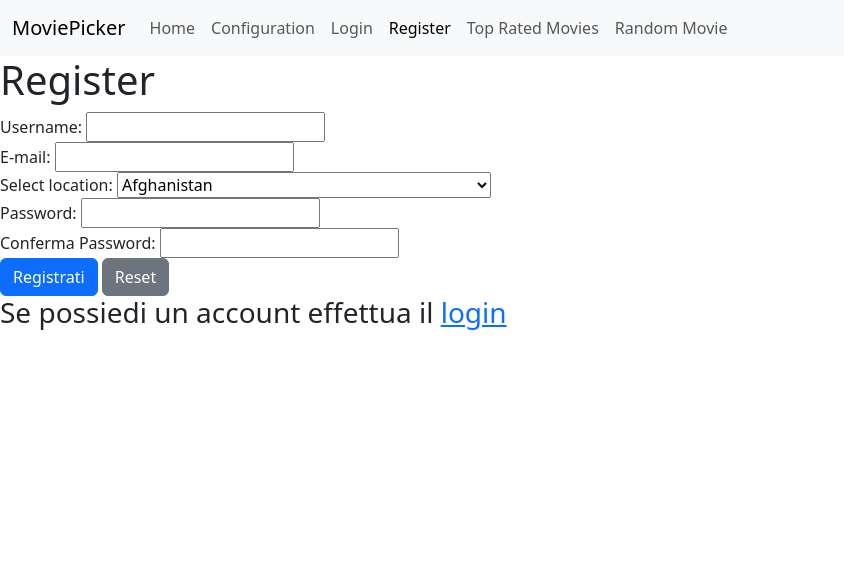
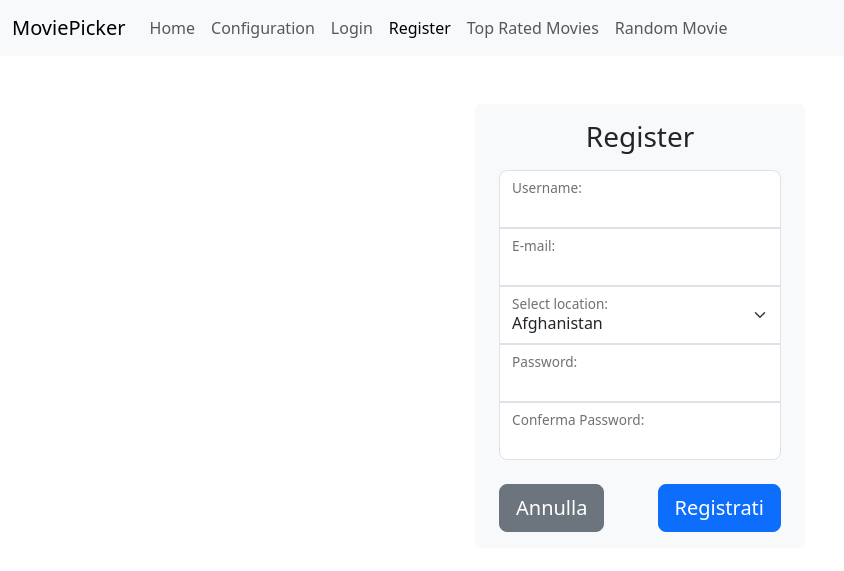
Before and after one commit to Armando-96/movie-picker, a Node server app: page /register.html in a window 1280 px wide. Shown: the top 571 px of the page, without its empty margins (0-844 px from the left). Run offline with Node 20, Linux system fonts and the light colour scheme.

Commit message:
Implementato bootstrap per le pagine login.html e register.html + creazione file style.css generale nella cartella public/css

```diff
--- a/public/css/style.css
+++ b/public/css/style.css
@@ -1,4 +1,25 @@
+.center-vertical {
+  top: 48%;
+  left: 50%;
+  position: absolute;
+  -webkit-transform: translate(-50%, -50%);
+  -ms-transform: translate(-50%, -50%);
+  transform: translate(-50%, -50%);
+}
+
 .form-signin {
   max-width: 330px;
   padding: 15px;
 }
+
+.border-radius-0 {
+  border-radius: 0px;
+}
+
+.border-radius-b-0 {
+  border-radius: 8px 8px 0px 0px;
+}
+
+.border-radius-t-0 {
+  border-radius: 0px 0px 8px 8px;
+}
--- a/public/register.html
+++ b/public/register.html
@@ -5,13 +5,13 @@
     <meta http-equiv="X-UA-Compatible" content="IE=edge" />
     <meta name="viewport" content="width=device-width, initial-scale=1.0" />
     <title>Document</title>
-    <link rel="stylesheet" href="/css/style.css" />
     <link
       href="https://cdn.jsdelivr.net/npm/bootstrap@5.3.0-alpha3/dist/css/bootstrap.min.css"
       rel="stylesheet"
       integrity="sha384-KK94CHFLLe+nY2dmCWGMq91rCGa5gtU4mk92HdvYe+M/SXH301p5ILy+dN9+nJOZ"
       crossorigin="anonymous"
     />
+    <link rel="stylesheet" href="/css/style.css" />
   </head>
 
   <body>
@@ -43,22 +43,43 @@
         </div>
       </div>
     </nav>
-    <h1>Register</h1>
-
+    <div class="container w-100 mx-auto my-5">
+      <main
+        class="form-signin text-center py-3 px-4 w-100 m-auto bg-body-tertiary rounded"
+      >
+        <h1 class="h3 mb-3 fw-normal">Register</h1>
         <form
           onsubmit="return validateForm();"
           action="http://localhost:3000/user/signup"
           method="post"
           name="form_utente"
         >
+          <div class="form-floating">
+            <input
+              class="form-control border-radius-b-0"
+              type="text"
+              id="username"
+              name="username"
+              required
+            />
             <label for="username">Username:</label>
-      <input type="text" id="username" name="username" required /><br />
-
+          </div>
+          <div class="form-floating">
+            <input
+              class="form-control border-radius-0"
+              type="email"
+              id="email"
+              name="email"
+              required
+            />
             <label for="email">E-mail:</label>
-      <input type="email" id="email" name="email" required /><br />
-
-      <label for="location">Select location:</label>
-      <select id="location" name="location">
+          </div>
+          <div class="form-floating">
+            <select
+              class="form-select border-radius-0"
+              id="location"
+              name="location"
+            >
               <option>Afghanistan</option>
               <option>Albania</option>
               <option>Algeria</option>
@@ -298,24 +319,48 @@
               <option>Yemen</option>
               <option>Yugoslavia</option>
               <option>Zambia</option>
-        <option>Zimbabwe</option></select
-      ><br />
+              <option>Zimbabwe</option>
+            </select>
+            <label for="location">Select location:</label>
+          </div>
+          <div class="form-floating">
+            <input
+              class="form-control border-radius-0"
+              type="password"
+              id="password"
+              name="password"
+              required
+            />
+            <label for="password">Password:</label>
+          </div>
 
-      <label for="password">Password:</label>
-      <input type="password" id="password" name="password" required /><br />
-
-      <label for="confirm_password">Conferma Password:</label>
+          <div class="form-floating mb-4">
             <input
+              class="form-control border-radius-t-0"
               type="password"
               id="confirm_password"
               name="confirm_password"
               required
-      /><br />
-
-      <input class="btn btn-primary" type="submit" value="Registrati" />
-      <input class="btn btn-secondary" type="reset" value="Reset" />
+            />
+            <label for="confirm_password">Conferma Password:</label>
+          </div>
+          <div
+            class="d-flex gap-2 d-md-flex justify-content-between align-items-stretch"
+          >
+            <input
+              class="btn btn-secondary btn-lg"
+              type="reset"
+              value="Annulla"
+            />
+            <input
+              class="btn btn-primary btn-lg"
+              type="submit"
+              value="Registrati"
+            />
+          </div>
         </form>
-    <h3>Se possiedi un account effettua il <a href="/login.html">login</a></h3>
+      </main>
+    </div>
     <script
       src="https://cdn.jsdelivr.net/npm/bootstrap@5.3.0-alpha3/dist/js/bootstrap.bundle.min.js"
       integrity="sha384-ENjdO4Dr2bkBIFxQpeoTz1HIcje39Wm4jDKdf19U8gI4ddQ3GYNS7NTKfAdVQSZe"
```
Also changed, not shown: public/login.html (+41 -17 lines). Lines whose indentation alone changed are shown as unchanged.
